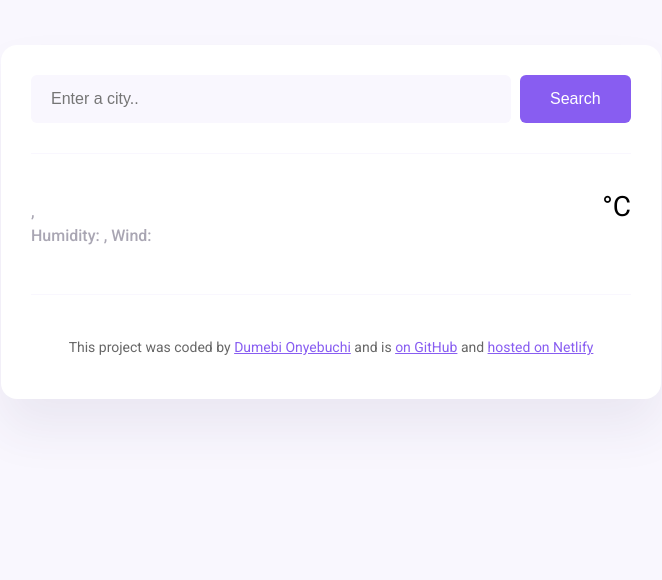
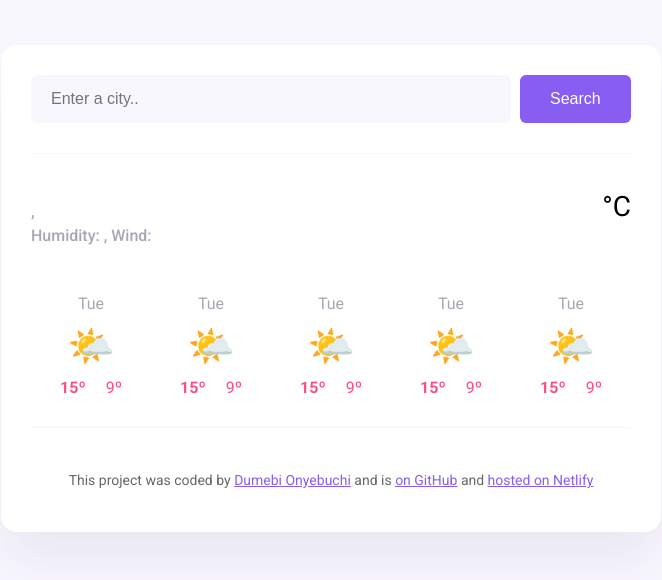
Before and after one commit to dumebi2003/Weather-App, a website built with Parcel: page index.html in a window 1280 px wide. Shown: the whole page, without its empty margins (309-971 px from the left). Built offline with nearby package versions, Linux system fonts and the light colour scheme; no server answers.

Commit message:
forecast html and css

```diff
--- a/index.html
+++ b/index.html
@@ -43,6 +43,62 @@
             <div class="weatehr-app-unit">°C</div>
           </div>
         </div>
+        <div class="weather-forecast">
+          <div class="weather-forecast-day">
+            <div class="weather-forecast-date">Tue</div>
+            <div class="weather-forecast-icon">🌤️</div>
+            <div class="weather-forecast-temperatures">
+              <div class="weather-forecast-temperature">
+                <strong>15º</strong>
+              </div>
+              <div class="weather-forecast-temperature">9º</div>
+            </div>
+          </div>
+
+          <div class="weather-forecast-day">
+            <div class="weather-forecast-date">Tue</div>
+            <div class="weather-forecast-icon">🌤️</div>
+            <div class="weather-forecast-temperatures">
+              <div class="weather-forecast-temperature">
+                <strong>15º</strong>
+              </div>
+              <div class="weather-forecast-temperature">9º</div>
+            </div>
+          </div>
+
+          <div class="weather-forecast-day">
+            <div class="weather-forecast-date">Tue</div>
+            <div class="weather-forecast-icon">🌤️</div>
+            <div class="weather-forecast-temperatures">
+              <div class="weather-forecast-temperature">
+                <strong>15º</strong>
+              </div>
+              <div class="weather-forecast-temperature">9º</div>
+            </div>
+          </div>
+
+          <div class="weather-forecast-day">
+            <div class="weather-forecast-date">Tue</div>
+            <div class="weather-forecast-icon">🌤️</div>
+            <div class="weather-forecast-temperatures">
+              <div class="weather-forecast-temperature">
+                <strong>15º</strong>
+              </div>
+              <div class="weather-forecast-temperature">9º</div>
+            </div>
+          </div>
+
+          <div class="weather-forecast-day">
+            <div class="weather-forecast-date">Tue</div>
+            <div class="weather-forecast-icon">🌤️</div>
+            <div class="weather-forecast-temperatures">
+              <div class="weather-forecast-temperature">
+                <strong>15º</strong>
+              </div>
+              <div class="weather-forecast-temperature">9º</div>
+            </div>
+          </div>
+        </div>
       </main>
       <footer>
         <p>
--- a/src/styles.css
+++ b/src/styles.css
@@ -86,6 +86,36 @@ main {
   font-size: 28px;
 }
 
+.weather-forecast {
+  display: flex;
+  justify-content: space-around;
+  margin-top: 30px;
+}
+
+.weather-forecast-date {
+  text-align: center;
+  color: rgba(39, 33, 66, 0.4);
+  font-size: 16px;
+  line-height: 20px;
+  margin-bottom: 10px;
+}
+
+.weather-forecast-icon {
+  font-size: 38px;
+  text-align: center;
+}
+.weather-forecast-temperatures {
+  text-align: center;
+  color: #f65282;
+  margin-top: 10px;
+  display: flex;
+  justify-content: center;
+}
+
+.weather-forecast-temperature {
+  padding: 0 10px;
+}
+
 footer {
   border-top: 1px solid #f9f7fe;
   padding: 30px 0 0 0;
```
